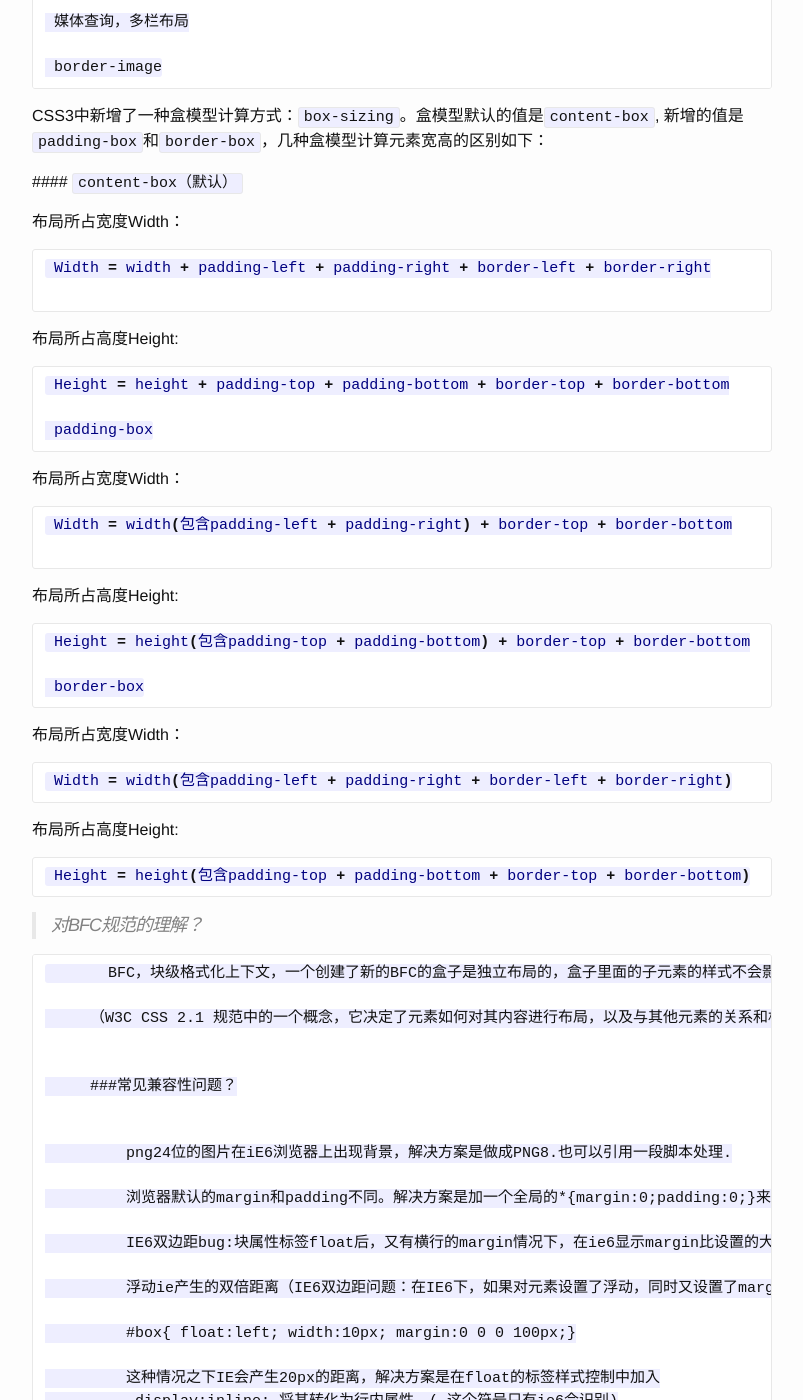
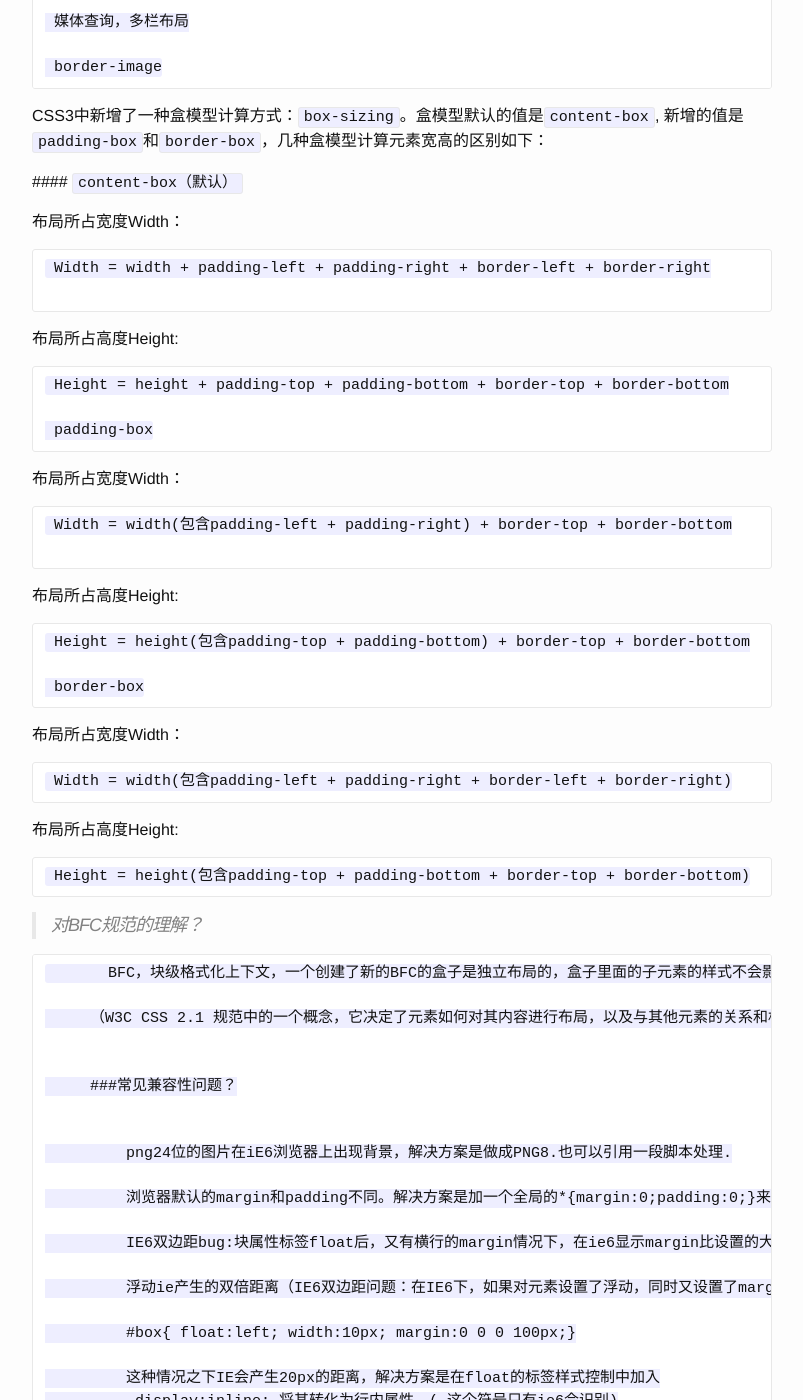
Before and after one commit to tlightsky/tlightsky.github.io, a Jekyll site: the page built from _posts/2015-12-16-frontend-points.md, in a window 1280 px wide and 1400 px high, scrolled down 6596 px. Shown: the whole window, without its empty margins (238-1041 px from the left). Built offline with Jekyll 4.4.1, drawn with Linux system fonts in a browser that asks for light colours; some of the changed text lies outside the part shown.

Commit message:
add post

````diff
--- a/_posts/2015-12-16-frontend-points.md
+++ b/_posts/2015-12-16-frontend-points.md
@@ -303,7 +303,7 @@ Xss(cross-site scripting)攻击指的是攻击者往Web页面里插入恶意 `ht
 
  >CSS3新增伪类举例：
 
- ```css
+ ```
      p:first-of-type 选择属于其父元素的首个 <p> 元素的每个 <p> 元素。
 
      p:last-of-type  选择属于其父元素的最后 <p> 元素的每个 <p> 元素。
@@ -341,14 +341,14 @@ Xss(cross-site scripting)攻击指的是攻击者往Web页面里插入恶意 `ht
 
  布局所占宽度Width：
 
- ```css
+ ```
  Width = width + padding-left + padding-right + border-left + border-right
 
  ```
 
  布局所占高度Height:
 
- ```css
+ ```
  Height = height + padding-top + padding-bottom + border-top + border-bottom
 
  padding-box
@@ -356,14 +356,14 @@ Xss(cross-site scripting)攻击指的是攻击者往Web页面里插入恶意 `ht
 
  布局所占宽度Width：
 
- ```css
+ ```
  Width = width(包含padding-left + padding-right) + border-top + border-bottom
 
  ```
 
  布局所占高度Height:
 
- ```css
+ ```
  Height = height(包含padding-top + padding-bottom) + border-top + border-bottom
 
  border-box
@@ -371,13 +371,13 @@ Xss(cross-site scripting)攻击指的是攻击者往Web页面里插入恶意 `ht
 
  布局所占宽度Width：
 
- ```css
+ ```
  Width = width(包含padding-left + padding-right + border-left + border-right)
  ```
 
  布局所占高度Height:
 
- ```css
+ ```
  Height = height(包含padding-top + padding-bottom + border-top + border-bottom)
  ```
 
@@ -477,7 +477,7 @@ Xss(cross-site scripting)攻击指的是攻击者往Web页面里插入恶意 `ht
 
  使用`CSS`中的`clear:both`;属性来清除元素的浮动可解决2、3问题，对于问题1，添加如下样式，给父元素添加`clearfix`样式：
 
- ```css
+ ```
      .clearfix:after{content: ".";display: block;height: 0;clear: both;visibility: hidden;}
 
      .clearfix{display: inline-block;} /* for IE/Mac */
@@ -486,7 +486,7 @@ Xss(cross-site scripting)攻击指的是攻击者往Web页面里插入恶意 `ht
  **清除浮动的几种方法：**
 
 
- ```css
+ ```
      1，额外标签法，<div style="clear:both;"></div>（缺点：不过这个办法会增加额外的标签使HTML结构看起来不够简洁。）
 
      2，使用after伪类
````
